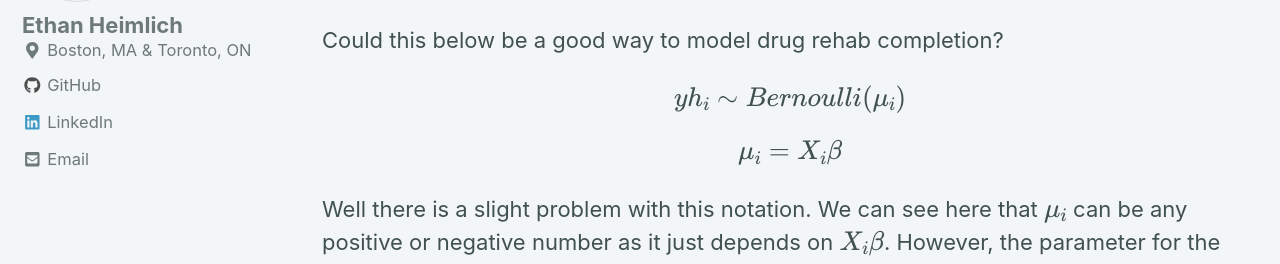
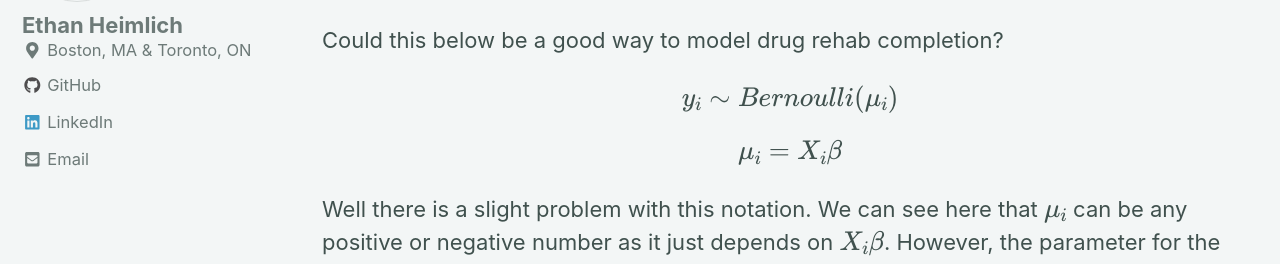
Before and after one commit to eheimlich/eheimlich.github.io, a Jekyll site: the page built from _posts/2019-10-22-generalized_linear_models.md, in a window 1280 px wide and 900 px high, scrolled down 3034 px. Shown: the part 174-438 px from the top of the window. Built offline with Jekyll 4.4.1, drawn with Linux system fonts in a browser that asks for light colours; cached includes are drawn as plain includes; nearby versions of some CDN libraries; formulas are drawn with MathJax 3.

Commit message:
fixed typo

```diff
--- a/_posts/2019-10-22-generalized_linear_models.md
+++ b/_posts/2019-10-22-generalized_linear_models.md
@@ -66,7 +66,7 @@ The Bernoulli distribution has only 1 parameter which is the probability of bein
 
 Could this below be a good way to model drug rehab completion?
 
-$$yh_i \sim Bernoulli(\mu_i)$$
+$$y_i \sim Bernoulli(\mu_i)$$
 
 $$\mu_i = X_i \beta $$
 
```
